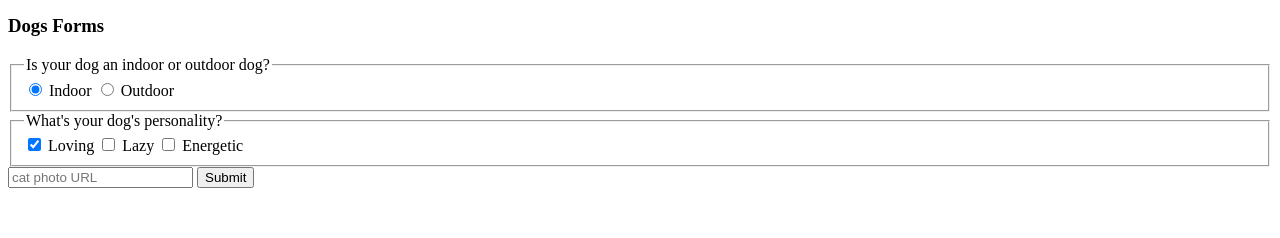
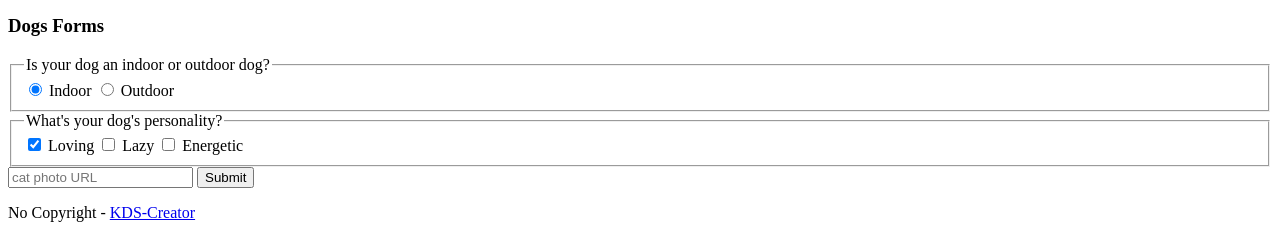
Before and after one commit to KDS-Creator/Dog-Photo-App, a plain HTML site: page index.html in a window 1280 px wide. Shown: the part 1419-1657 px from the top of the page. Before the commit the page ends 1615 px from the top, so only its background shows below. Drawn offline with Linux system fonts and the light colour scheme.

Commit message:
Add footer

```diff
--- a/index.html
+++ b/index.html
@@ -60,5 +60,10 @@
                 <button type="submit">Submit</button>
             </form>
         </main>
+        <footer>
+            <p>
+              No Copyright - <a href="https://github.com/KDS-Creator">KDS-Creator</a>
+            </p>
+        </footer>
     </body>
 </html>
```
